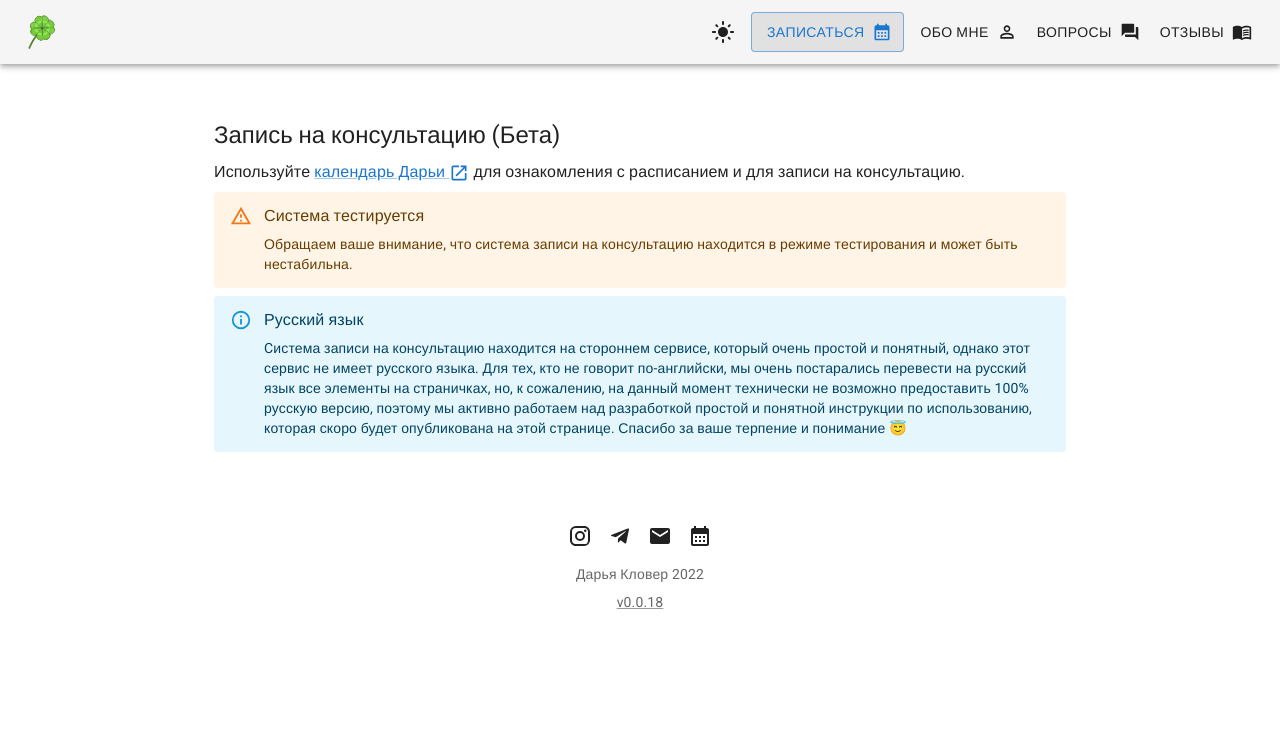
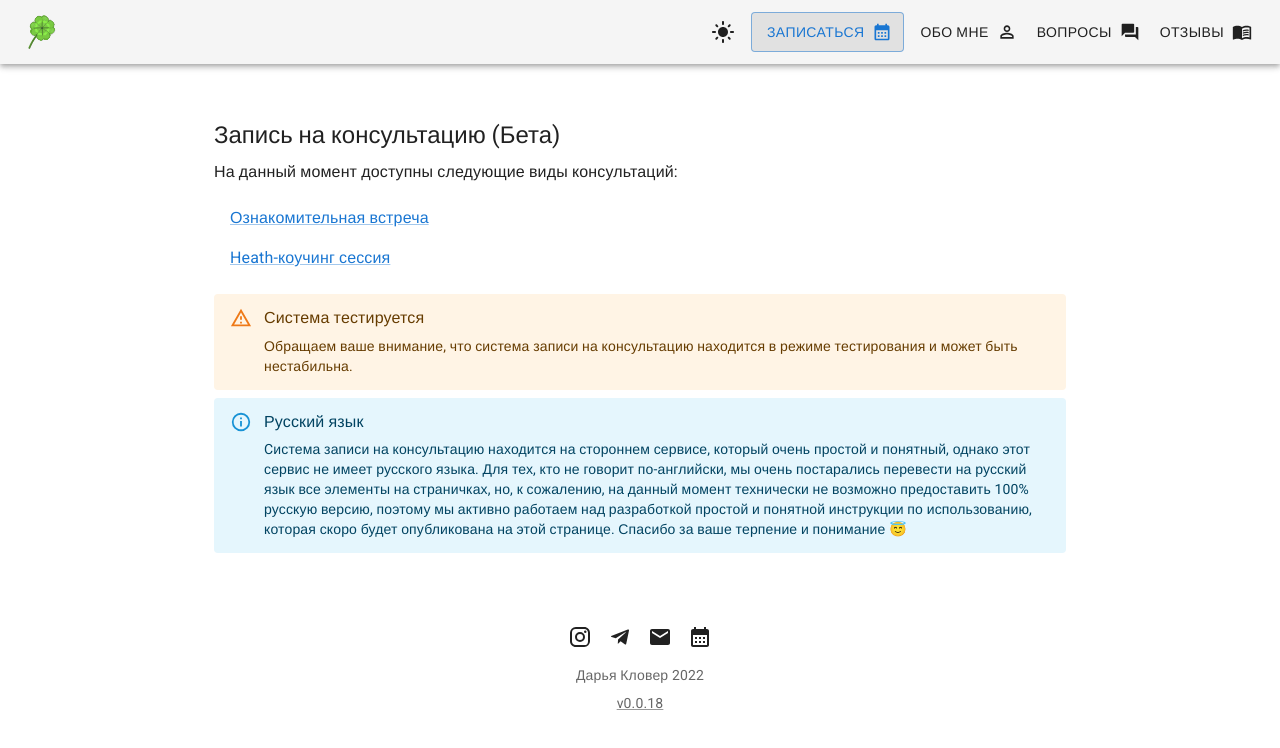
Before and after one commit to SiarheiBobryk/dariaklover, a React (Create React App) app: page /booking in a window 1280 px wide. Shown: the top 748 px of the page. Built offline with nearby package versions, Linux system fonts and the light colour scheme; a web font is replaced by a local one.

Commit message:
Add links to the page

```diff
--- a/src/pages/Booking/Booking.tsx
+++ b/src/pages/Booking/Booking.tsx
@@ -4,8 +4,10 @@ import { Helmet } from 'react-helmet';
 import Alert from '@mui/material/Alert';
 import AlertTitle from '@mui/material/AlertTitle';
 
+import List from '@mui/material/List';
+import ListItem from '@mui/material/ListItem';
+import Link from '@mui/material/Link';
 import Heading from '../../components/Heading';
-import LinkBlank from '../../components/LinkBlank';
 import Paragraph from '../../components/Paragraph';
 import { AppConfigContext, Config } from '../../providers/AppConfigProvider';
 import bookingMetaData from './bookingMetaData';
@@ -21,10 +23,15 @@ function References() {
         <title>{bookingMetaData.title}</title>
       </Helmet>
       <Heading>{bookingMetaData.heading}</Heading>
-      <Paragraph>
-        Используйте <LinkBlank href={calendlyHref}>календарь Дарьи</LinkBlank> для ознакомления с расписанием и для
-        записи на консультацию.
-      </Paragraph>
+      <Paragraph>На данный момент доступны следующие виды консультаций:</Paragraph>
+      <List>
+        <ListItem>
+          <Link href={`${calendlyHref}/trial`}>Ознакомительная встреча</Link>
+        </ListItem>
+        <ListItem>
+          <Link href={`${calendlyHref}/regular`}>Heath-коучинг сессия</Link>
+        </ListItem>
+      </List>
       <Alert sx={{ my: 1 }} severity="warning">
         <AlertTitle>Система тестируется</AlertTitle>
         Обращаем ваше внимание, что система записи на консультацию находится в режиме тестирования и может быть
```
Also changed, not shown: 1 other file (tests, documents, lock files or other folders).
